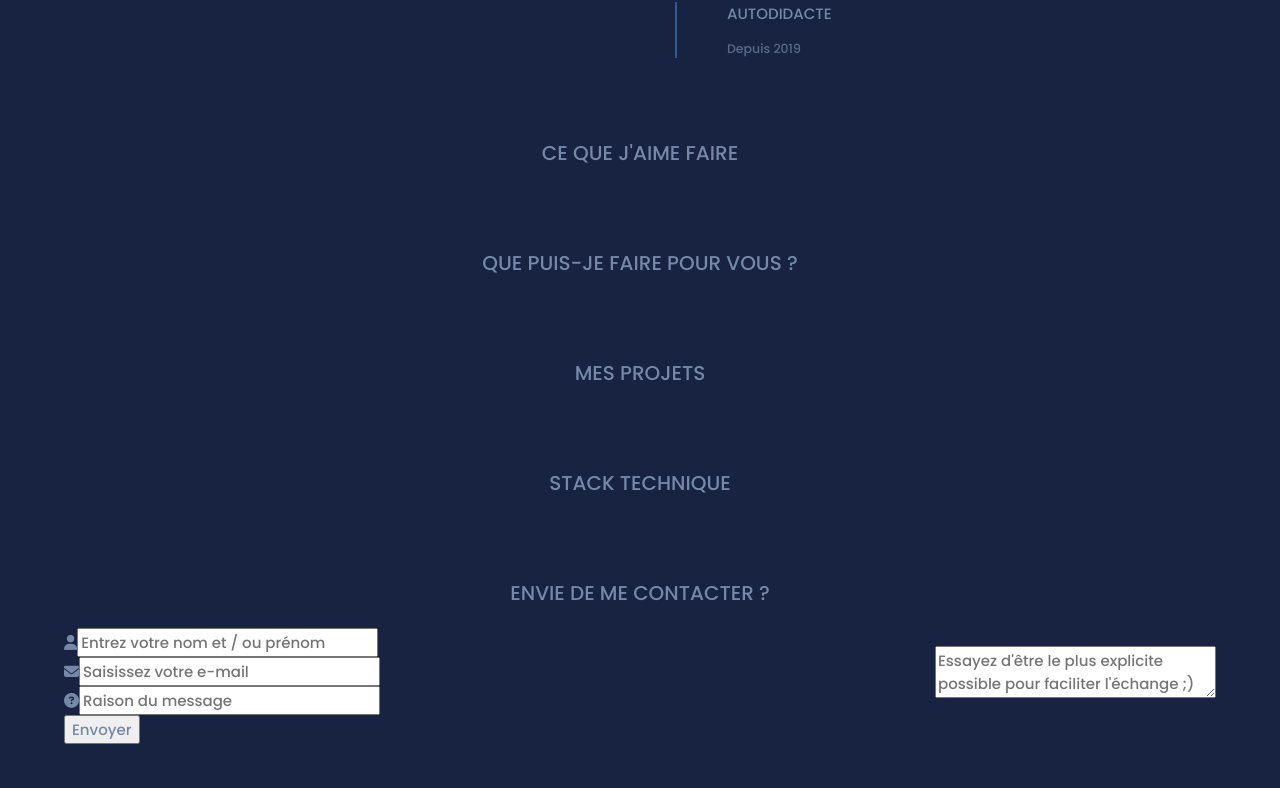
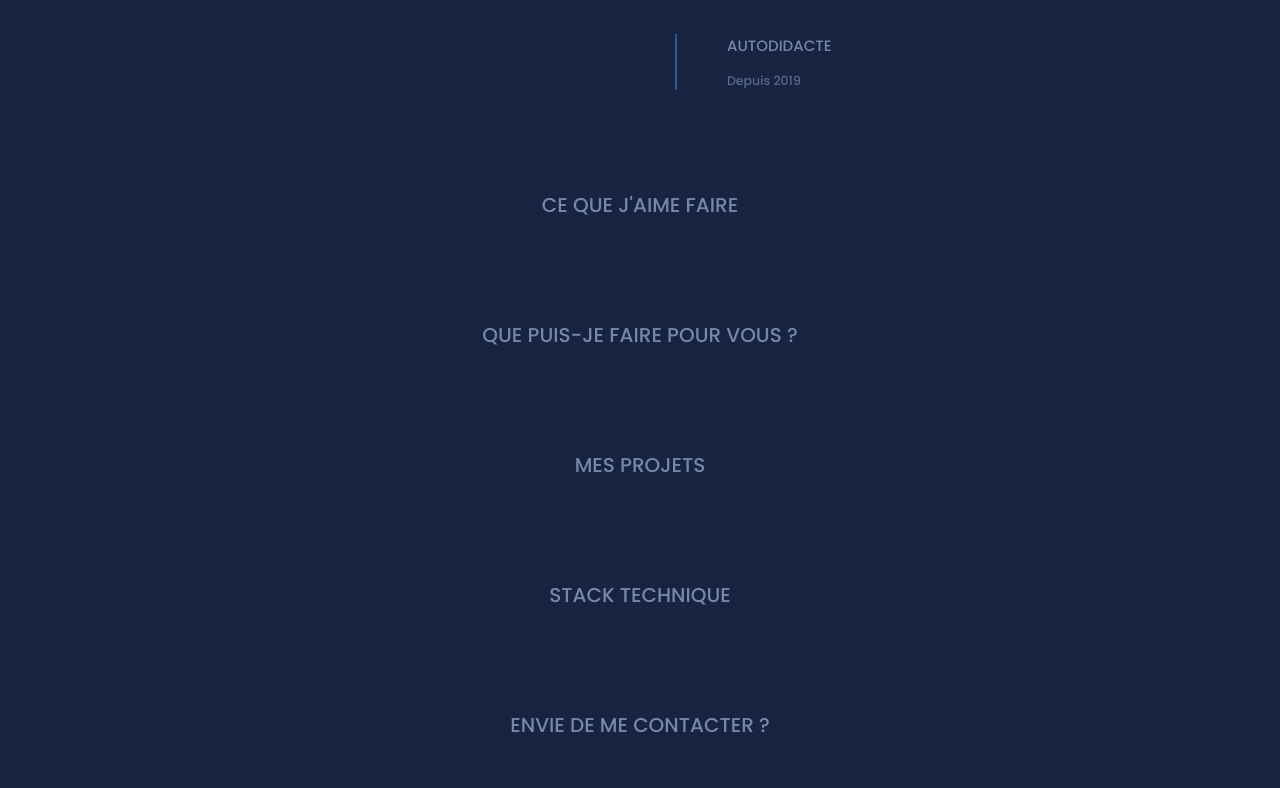
Before and after one commit to yahvya/portfolio, a Vue app in the folder front/: page / in a window 1280 px wide. Shown: the part 1106-1894 px from the top of the page. Before the commit the page ends 1850 px from the top, so only its background shows below. Built offline with nearby package versions, Linux system fonts and the light colour scheme.

Commit message:
correction ancrange de la barre de navigation fin de desin de la barre de navigation

```diff
--- a/front/src/components/classic-navbar/styles/ClassicNavbar.scss
+++ b/front/src/components/classic-navbar/styles/ClassicNavbar.scss
@@ -92,6 +92,9 @@ $openMenuSelectors: (
 
 @media screen and (max-width: 970px) {
     #classic-navbar{
+        position: fixed;
+        top: 0;
+        left: 0;
         width: fit-content;
         padding: 0;
         background-color: transparent;
--- /dev/null
+++ b/front/src/components/contact-form/ContactForm.scss
@@ -0,0 +1,90 @@
+$inputHeight: 45px;
+$gap: 30px;
+
+.contact-form{
+    font-size: var(--small-fsize);
+
+    .side{
+        gap: $gap;
+        width: 45%;
+        max-width: 45%;
+
+        div{
+            background-color: var(--on-background-variant-color);
+            width: fit-content;
+        }
+
+        input{
+            width: 270px;
+            height: $inputHeight;
+            max-width: 90%;
+        }
+
+        i {
+            margin-left: 10px;
+            margin-right: 10px;
+            font-size: var(--small-fsize);
+        }
+    }
+
+    textarea {
+        width: 55%;
+        min-height: calc(($inputHeight * 3) + ($gap  * 2));
+        resize: vertical;
+        padding: 5px;
+    }
+
+    input,
+    textarea{
+        color: black;
+    }
+
+    .special-button {
+        width: fit-content;
+        max-width: 90vw;
+        border: none;
+        background-color: var(--on-background-variant-color);
+        color: var(--text-on-background-color);
+        margin-top: 50px;
+        padding: 10px 15px 10px 10px;
+        transition: background-color 0.3s;
+        cursor: pointer;
+
+        &:hover{
+            background-color: var(--on-background-color);
+        }
+    }
+}
+
+@media  screen and (max-width: 950px) {
+    .contact-form{
+        width: 500px;
+
+        .side div{
+            width: 100%;
+            justify-content: space-between;
+
+            i{
+                margin-right: 0;
+                margin-left: 3.2%;
+                font-size: var(--normal-fsize);
+            }
+
+            input{
+                width: 90%;
+            }
+        }
+
+        .container{
+            flex-direction: column;
+            align-items: flex-start;
+        }
+
+        .side,
+        textarea{
+            width: 100%;
+            max-width: 100%;
+            margin-top: 40px;
+        }
+    }
+}
--- a/front/src/components/contact-form/ContactForm.vue
+++ b/front/src/components/contact-form/ContactForm.vue
@@ -9,6 +9,14 @@
                 type: String,
                 required: true
             }
+        },
+        data(){
+            return {
+                fullname: "",
+                email: "",
+                reason: "",
+                message: ""
+            };
         }
     };
 </script>
@@ -35,12 +43,12 @@
                     <i class="fa-solid fa-user an-icon"></i>
 
                     <input
+                        v-model="fullname"
                         type="text"
                         name="fullname"
                         minlength="2"
                         maxlength="60"
                         placeholder="Entrez votre nom et / ou prénom"
-                        value=""
                         required=""
                     />
                 </div>
@@ -51,10 +59,10 @@
                     <i class="fa-solid fa-envelope an-icon"></i>
 
                     <input
+                        v-model="email"
                         type="email"
                         name="email"
                         placeholder="Saisissez votre e-mail"
-                        value=""
                         required=""
                     />
                 </div>
@@ -65,18 +73,19 @@
                     <i class="fa-solid fa-circle-question an-icon"></i>
 
                     <input
+                        v-model="reason"
                         type="text"
                         name="reason"
                         placeholder="Raison du message"
                         minlength="7"
                         maxlength="255"
-                        value=""
                         required=""
                     />
                 </div>
             </div>
 
             <textarea
+                v-model="message"
                 name="message"
                 minlength="20"
                 required=""
@@ -89,3 +98,7 @@
         <button class="special-button">Envoyer</button>
     </form>
 </template>
+
+
+<style src="./ContactForm.scss" lang="scss" scoped>
+</style>
--- a/front/src/views/home/HomeView.scss
+++ b/front/src/views/home/HomeView.scss
@@ -3,9 +3,13 @@
 #home-content{
     width: 90%;
 
+    i{
+        color: var(--icons-color);
+    }
+
     .text-appear{
         font-size: var(--x-large-fsize);
-        margin-bottom: 30px;
+        margin-bottom: 20px;
         line-height: 45px;
     }
 
@@ -18,7 +22,8 @@
     .section-title{
         text-transform: uppercase;
         text-align: center;
-        margin-top: 80px;
+        margin-top: 100px;
+        margin-bottom: 50px;
         font-size: var(--large-fsize);
     }
 
@@ -32,6 +37,15 @@
     }
 
     .contact-form{
+        width: 840px;
         margin: auto;
+        margin-bottom: 150px;
+    }
+
+    .look-down{
+        margin-top: 50px;
+        i{
+            color: var(--text-on-background);
+        }
     }
 }
```
